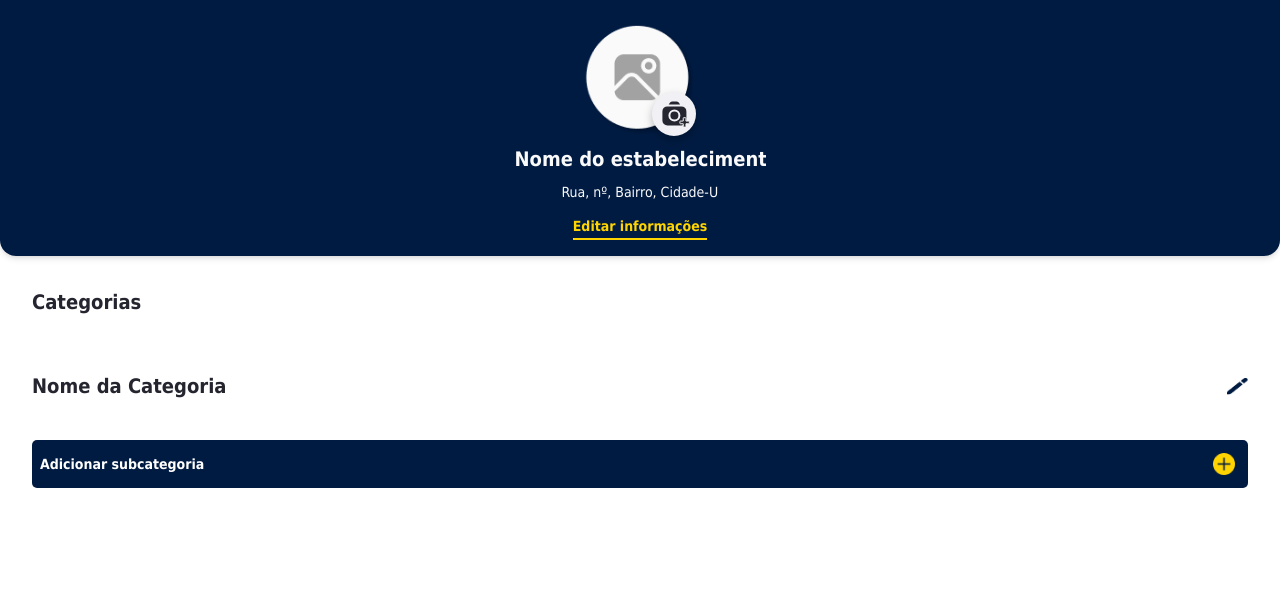
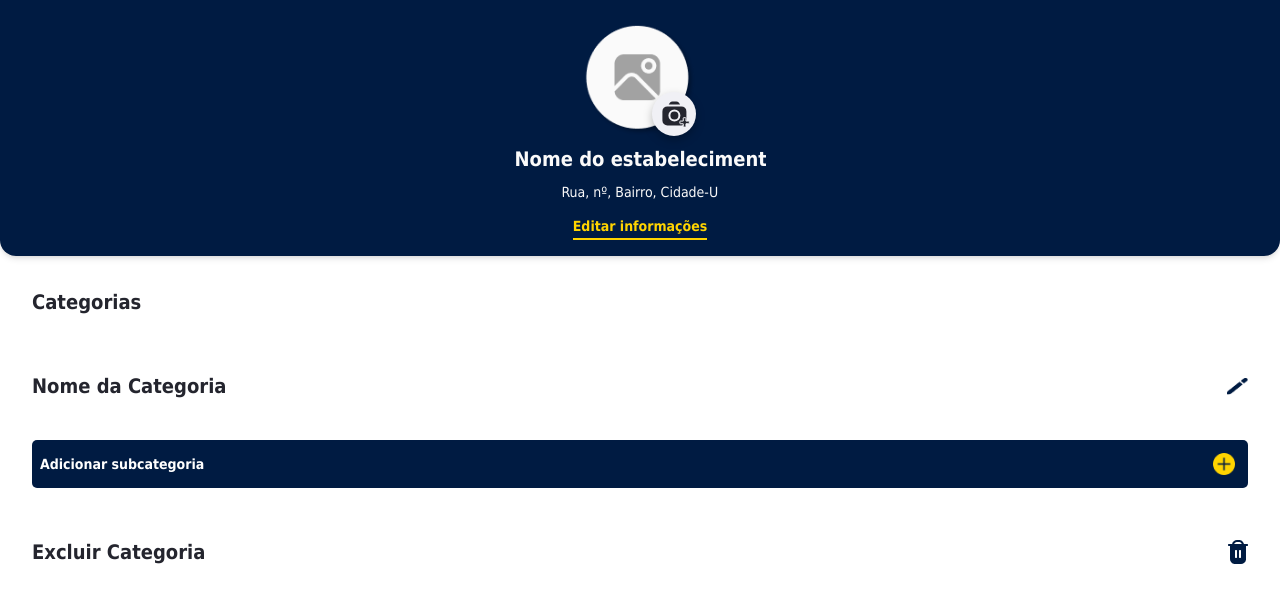
Before and after one commit to VINNE7/chefaofront, a React (Vite) app: page /menupage in a window 1280 px wide. Shown: the top 602 px of the page. Built offline with nearby package versions, Linux system fonts and the light colour scheme.

Commit message:
adicionado botão de excluir com modal

```diff
--- /dev/null
+++ b/src/components/button/ButtonDelete/index.tsx
@@ -0,0 +1,55 @@
+import { useState } from "react";
+import imgTrash from "../../../assets/icons/trash.png";
+
+export function ButtonDelete() {
+  const [showModal, setShowModal] = useState(false);
+
+  return (
+    <>
+      <button className="w-full h-[48px] flex flex-row justify-between items-center">
+        <h2 className="text-raisinblack text-xl font-bold my-10">
+          Excluir Categoria
+        </h2>
+        <img
+          className="w-[20px] h-[24px]"
+          src={imgTrash}
+          alt="icone para deletar"
+          onClick={() => setShowModal(true)}
+        />
+
+        {showModal ? (
+          <>
+            <div className="justify-center items-center flex overflow-x-hidden overflow-y-auto fixed inset-0 z-50 outline-none focus:outline-none">
+              <div className="relative w-[314px] h-[152px] my-6 mx-auto max-w-sm">
+                <div className="border-0 rounded-[12px] shadow-lg relative flex flex-col w-full bg-white outline-none focus:outline-none">
+                  <div className="relative mx-6 flex-auto">
+                    <p className="mt-6 mb-12 text-raisinblack text-[16px] font-bold">
+                      Tem certeza que deseja excluir?
+                    </p>
+                  </div>
+                  <div className="flex justify-evenly mb-5">
+                    <button
+                      className="formButtonBackMin font-bold text-[16px]"
+                      type="button"
+                      onClick={() => setShowModal(false)}
+                    >
+                      Cancelar
+                    </button>
+                    <button
+                      className="formButtonForwardMax font-bold text-[16px]"
+                      type="button"
+                      onClick={() => setShowModal(true)}
+                    >
+                      Excluir
+                    </button>
+                  </div>
+                </div>
+              </div>
+            </div>
+            <div className="opacity-50 fixed inset-0 z-40 bg-black"></div>
+          </>
+        ) : null}
+      </button>
+    </>
+  );
+}
--- a/src/pages/MenuPage/index.tsx
+++ b/src/pages/MenuPage/index.tsx
@@ -1,7 +1,7 @@
-import { Category } from "../../components/Category";
 import MenuHeader from "../../components/MenuHeader";
 import imgPen from "../../assets/icons/pen.png";
 import { SubCategory } from "../../components/Subcategory";
+import { ButtonDelete } from "../../components/button/ButtonDelete";
 
 export default function MenuPage() {
   return (
@@ -10,24 +10,24 @@ export default function MenuPage() {
 
       <div className="mx-8 ">
         <h2 className="text-raisinblack text-xl font-bold my-4 ">Categorias</h2>
-        <div>
 
-        </div>
         <div className="flex justify-between items-center">
           <h2 className="text-raisinblack text-xl font-bold my-10">
             Nome da Categoria
           </h2>
           <button>
-          <img
-            className="w-[21px] h-[18px]"
-            src={imgPen}
-            alt="icone para modificar pedido"
-          />
+            <img
+              className="w-[21px] h-[18px]"
+              src={imgPen}
+              alt="icone para modificar pedido"
+            />
           </button>
-
         </div>
         <div className="flex justify-center itemx-center ">
           <SubCategory />
+        </div>
+        <div className="my-10">
+          <ButtonDelete />
         </div>
       </div>
     </div>
--- a/src/pages/homepage/index.tsx
+++ b/src/pages/homepage/index.tsx
@@ -1,4 +1,4 @@
-import FormButton from "../../components/button";
+
 import { useContext } from 'react';
 import { AuthContext } from "../../contexts/Auth/AuthLogin/AuthContext";
 import { useNavigate } from 'react-router-dom';
@@ -25,7 +25,7 @@ export default function Home(){
     <a href="/firstStablishmentSignup">Primeiro Cadastro de Estabelecimento</a>
     <a href="/secondStablishmentSignup">Segunda Página Cadastro de Estabelecimento</a>
     {auth.user && <a href="/login" onClick={handleLogout}>Sair</a>}
-    <FormButton buttonLabel="Enviar"/>
+    <input type="submit" className="formButtonForward hover:cursor-pointer" value="Enviar" />
     </div>
   )
 }
--- a/src/styles/global.css
+++ b/src/styles/global.css
@@ -37,3 +37,11 @@ body {
 .formButtonForward {
   @apply bg-cyberyellow  border-2 border-cyberyellow py-2 px-4  rounded-[10px] w-[146px] items-center  justify-center text-center hover:bg-darkgolden transition-colors;
 }
+
+.formButtonBackMin {
+  @apply box-border border-2 border-cyberyellow py-2 px-4 rounded-[10px] w-[102px]  items-center justify-center text-center hover:border-darkgolden hover:bg-yellowcrayolla transition-colors;
+}
+
+.formButtonForwardMax {
+  @apply bg-cyberyellow  border-2 border-cyberyellow py-2 px-4 rounded-[10px] w-[102px] items-center  justify-center text-center hover:bg-darkgolden transition-colors;
+}
```
Also changed, not shown: src/assets/icons/trash.png (added).
